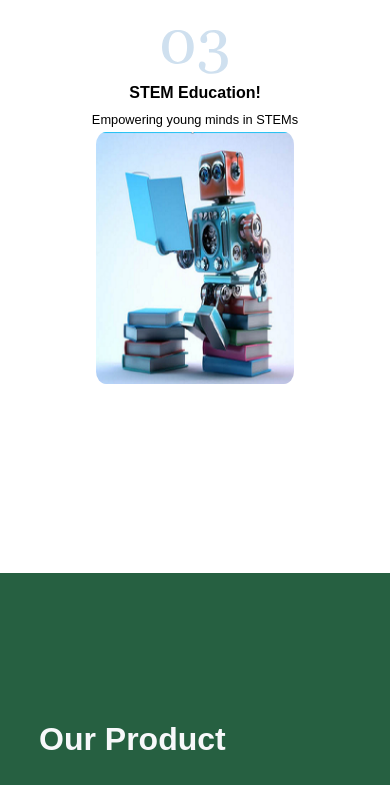
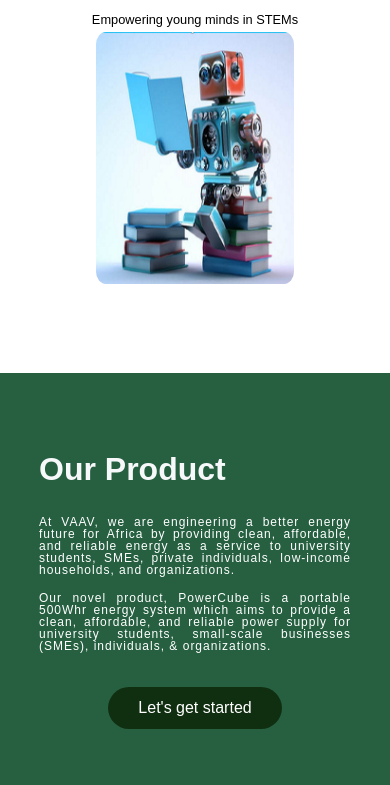
Before and after one commit to Valerie-V/VAAV-WEB, a React (Create React App) app in the folder vaav-webapp/: page / in a window 390 px wide. Shown: the part 1807-2592 px from the top of the page. Built offline with nearby package versions, Linux system fonts and the light colour scheme; no server answers; a web font is replaced by a local one.

Commit message:
Fix styling issues for small screens

```diff
--- a/vaav-webapp/public/index.html
+++ b/vaav-webapp/public/index.html
@@ -7,7 +7,7 @@
     <meta name="theme-color" content="#000000" />
     <meta
       name="description"
-      content="Medery HealthTech"
+      content="VAAV Innovative Solution"
     />
     <link rel="apple-touch-icon" href="%PUBLIC_URL%/medery-logo.png" />
     <!--
--- a/vaav-webapp/src/components/ContactSection/contactElements.js
+++ b/vaav-webapp/src/components/ContactSection/contactElements.js
@@ -8,6 +8,9 @@
 
   @media screen and (max-width: 768px) {
     padding: 30px 0;
+  }
+  @media screen and (max-width: 480px) {
+    padding: 20px 0;
   }
 `;
 
@@ -131,7 +134,8 @@
   }
 
   @media screen and (max-width: 480px) {
-    width: 350px;
+    width: 380px;
+    height: 110%;
   }
 `;
 
@@ -235,6 +239,10 @@
     height: 35%;
     margin-bottom: 40px;
   }
+  @media screen and (max-width: 480px) {
+    height: 35%;
+    margin-bottom: 20px;
+  }
 `;
 
 export const Heading = styled.h1`
--- a/vaav-webapp/src/components/DemoSection/demoElements.js
+++ b/vaav-webapp/src/components/DemoSection/demoElements.js
@@ -8,6 +8,9 @@
 
   @media screen and (max-width: 768px) {
     padding: 100px 0;
+  }
+  @media screen and (max-width: 480px) {
+    padding: 30px 0;
   }
 `;
 
@@ -65,6 +68,7 @@
   font-weight: 400;
   letter-spacing: 1px;
   margin-bottom: 16px;
+  text-align: justify;
   @media screen and (max-width: 780px) {
     font-size: 12px;
     line-height: 12px;
--- a/vaav-webapp/src/components/Services/ServicesElements.js
+++ b/vaav-webapp/src/components/Services/ServicesElements.js
@@ -17,6 +17,9 @@
 
   @media screen and (max-width: 768px) {
     height: 1500px;
+  }
+  @media screen and (max-width: 480px) {
+    height: 1300px;
   }
 `;
 
@@ -124,6 +127,7 @@
 
 export const ServicesP1 = styled.p`
   font-size: 1.3rem;
+  text-align: justify;
 
   max-width: 600px;
 `;
```
